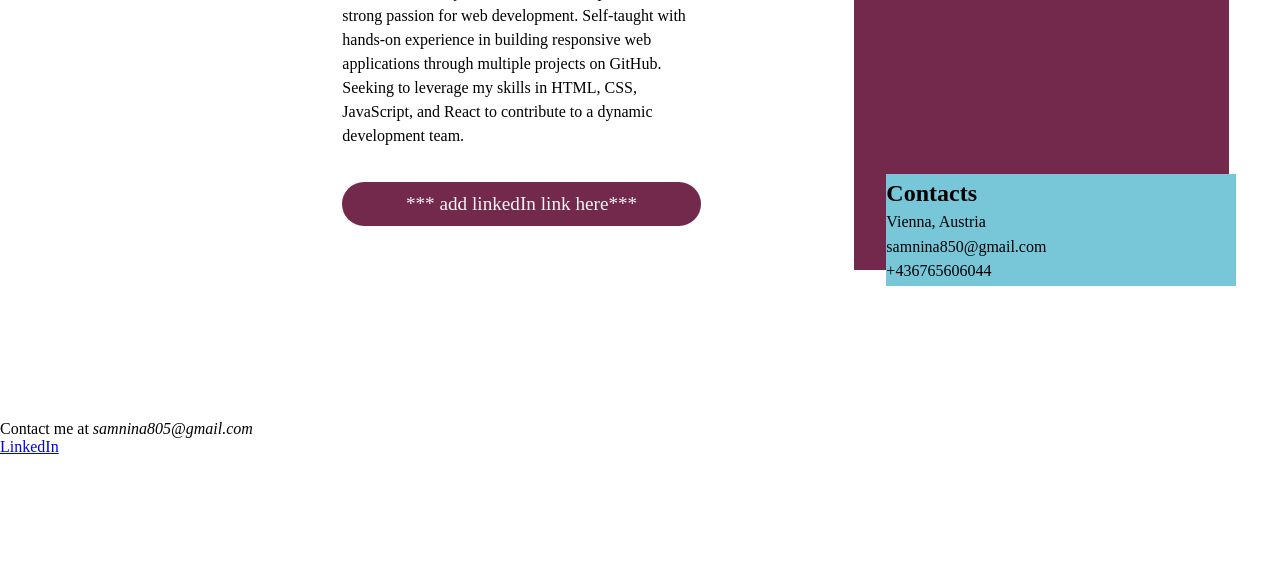
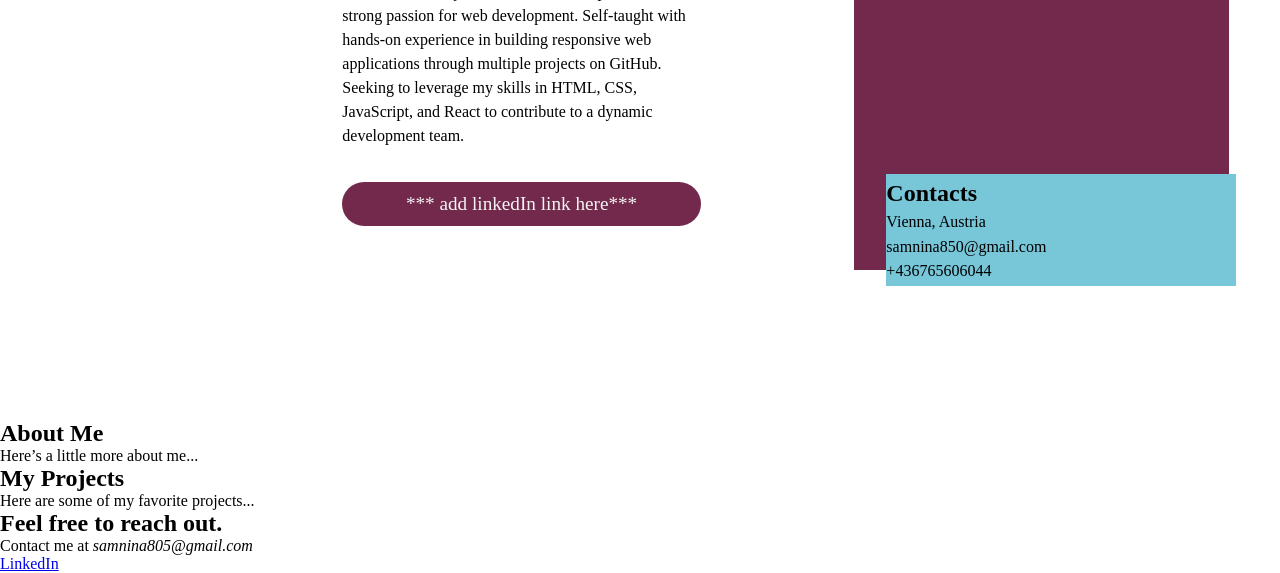
Before and after one commit to Nnisik/my-portfolio, a plain HTML site: page index.html in a window 1280 px wide. Shown: the part 380-953 px from the top of the page. Before the commit the page ends 836 px from the top, so only its background shows below. Drawn offline with Linux system fonts and the light colour scheme.

Commit message:
bit filled page sections

```diff
--- a/index.html
+++ b/index.html
@@ -15,10 +15,10 @@
             </div>
             <article class="container">
                 <ul class="nav-list">
-                    <li><a class="link" href="#home"><img class="img" src="./src/icons/home.png" alt=""></a></li>
-                    <li><a class="link" href="#about"><img class="img" src="./src/icons/profile.png" alt=""></a></li>
-                    <li><a class="link" href="#projects"><img class="img" src="src/icons/code.png" alt=""></a></li>
-                    <li><a class="link" href="#contact"><img class="img" src="src/icons/mail.png" alt=""></a></li>
+                    <li><a class="link" href="#home"><img class="img" src="./src/icons/home.png" alt="Home"></a></li>
+                    <li><a class="link" href="#about"><img class="img" src="./src/icons/profile.png" alt="Profile"></a></li>
+                    <li><a class="link" href="#projects"><img class="img" src="src/icons/code.png" alt="Projects"></a></li>
+                    <li><a class="link" href="#contact"><img class="img" src="src/icons/mail.png" alt="Contacts"></a></li>
                 </ul>
                 <button id="theme-switch-btn"><img src="src/icons/icons8-moon-24.png" alt="theme switch" /></button>
             </article>
@@ -49,12 +49,18 @@
             </aside>
             <button id="cv-button">download CV</button>
         </section>
-        <section id="about" class="section"></section>
-        <section id="projects" class="section"></section>
+        <section id="about" class="section">
+            <h2>About Me</h2>
+            <p>Here’s a little more about me...</p>
+        </section>
+        <section id="projects" class="section">
+            <h2>My Projects</h2>
+            <p>Here are some of my favorite projects...</p>
+        </section>
     </main>
     <footer>
         <section id="contact" class="section half-section">
-            <h1 class="header"></h1>
+            <h1 class="header">Feel free to reach out.</h1>
             <article>
                 <p>Contact me at <i>samnina805@gmail.com</i></p>
                 <a href="https://linkedin.com">LinkedIn</a>
```
